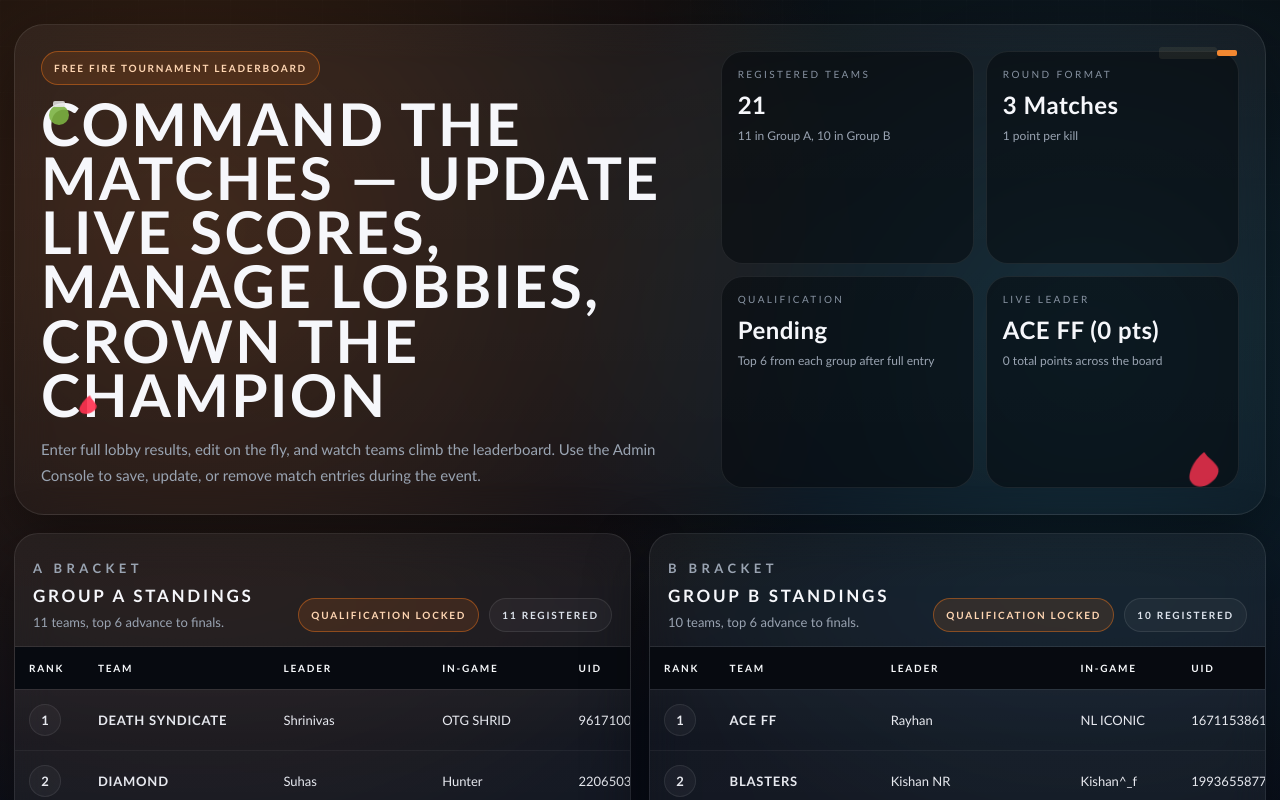
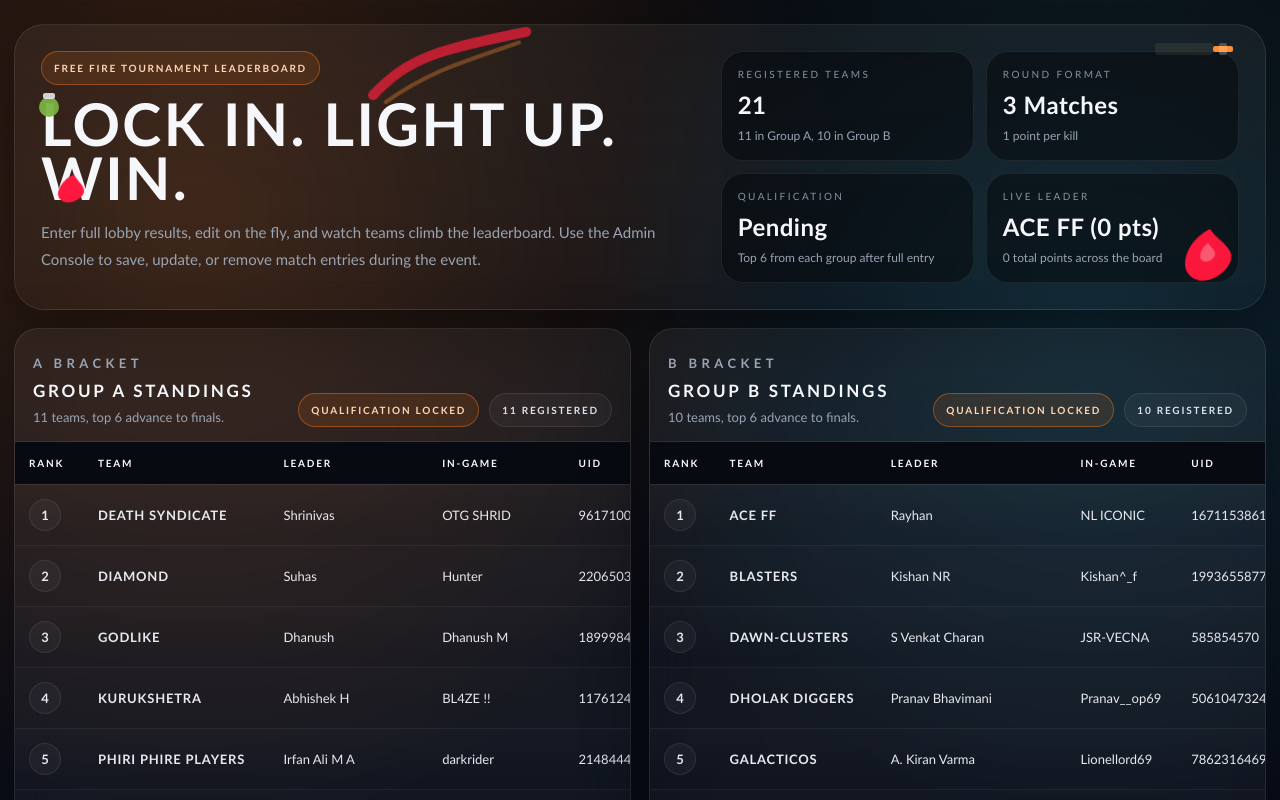
Before and after one commit to Singhmedhansh/Game_Leaderboard, a React (Vite) app in the folder client/: page / in a window 1280 px wide. Shown: the top 800 px of the page. Built offline with nearby package versions, Linux system fonts and the light colour scheme.

Commit message:
feat: stronger hero copy and combat effects

```diff
--- a/client/src/App.jsx
+++ b/client/src/App.jsx
@@ -598,7 +598,7 @@ export default function App() {
       <motion.section className="ff-hero" initial={{ opacity: 0, y: 14 }} animate={{ opacity: 1, y: 0 }} transition={{ duration: 0.35 }}>
         <div className="ff-hero-copy">
           <Pill tone="accent">Free Fire Tournament Leaderboard</Pill>
-          <h1>Command the Matches — Update live scores, manage lobbies, crown the champion</h1>
+          <h1>Lock In. Light Up. Win.</h1>
           <p>Enter full lobby results, edit on the fly, and watch teams climb the leaderboard. Use the Admin Console to save, update, or remove match entries during the event.</p>
         </div>
 
--- a/client/src/components/AnimatedEffects.jsx
+++ b/client/src/components/AnimatedEffects.jsx
@@ -4,22 +4,30 @@ import { useEffect, useState } from 'react';
 export default function AnimatedEffects({ enabled = true, burstKey = 0, muzzleKey = 0 }) {
   const float = { y: [0, -8, 0, 6, 0], rotate: [0, 6, -6, 0] };
   const floatFast = { y: [0, -6, 0], rotate: [0, 18, 0] };
+  const flash = {
+    opacity: [0, 0.72, 0],
+    scale: [0.85, 1.08, 0.95],
+    rotate: [-4, 4, -2]
+  };
 
   const transitionSlow = { duration: 6, repeat: Infinity, repeatType: 'loop', ease: 'easeInOut' };
   const transitionFast = { duration: 3.2, repeat: Infinity, repeatType: 'loop', ease: 'easeInOut' };
 
   const [particles, setParticles] = useState([]);
   const [muzzleFlash, setMuzzleFlash] = useState(0);
+  const [impactKey, setImpactKey] = useState(0);
 
   useEffect(() => {
     if (!enabled || !burstKey) return;
-    const count = 8;
+    setImpactKey(burstKey);
+    const count = 16;
     const next = Array.from({ length: count }).map((_, i) => ({
       id: `${burstKey}-${i}`,
-      dx: (Math.random() - 0.5) * 120,
-      dy: -Math.random() * 80 - 20,
-      scale: 0.6 + Math.random() * 0.9,
-      delay: Math.random() * 0.06
+      dx: (Math.random() - 0.5) * 220,
+      dy: (Math.random() - 0.5) * 140,
+      scale: 0.8 + Math.random() * 1.15,
+      delay: Math.random() * 0.08,
+      hue: i % 3
     }));
 
     setParticles(next);
@@ -38,23 +46,36 @@ export default function AnimatedEffects({ enabled = true, burstKey = 0, muzzleKe
 
   return (
     <div className="ff-hero-effects" aria-hidden>
+      <AnimatePresence>
+        {impactKey ? (
+          <motion.div
+            className="ff-impact-flash"
+            initial={{ opacity: 0 }}
+            animate={flash}
+            exit={{ opacity: 0 }}
+            transition={{ duration: 0.5, ease: 'easeOut' }}
+          />
+        ) : null}
+      </AnimatePresence>
+
       <motion.div className="ff-effect ff-effect-gun" animate={float} transition={transitionSlow}>
         <svg width="88" height="24" viewBox="0 0 88 24" fill="none" xmlns="http://www.w3.org/2000/svg">
           <rect x="0" y="6" width="58" height="12" rx="3" fill="#FFD49A" fillOpacity="0.08" />
           <rect x="58" y="9" width="20" height="6" rx="2" fill="#FF8E32" />
+          <rect x="64" y="6" width="8" height="12" rx="2" fill="#ffe9d1" fillOpacity="0.25" />
           <AnimatePresence>
             {muzzleFlash ? (
               <motion.rect
-                x={66}
-                y={6}
-                width={20}
-                height={12}
+                x={60}
+                y={4}
+                width={28}
+                height={16}
                 rx={2}
-                fill="#fff6e8"
+                fill="#fff8eb"
                 initial={{ opacity: 0 }}
                 animate={{ opacity: [0, 1, 0] }}
                 exit={{ opacity: 0 }}
-                transition={{ duration: 0.18 }}
+                transition={{ duration: 0.22 }}
               />
             ) : null}
           </AnimatePresence>
@@ -69,14 +90,22 @@ export default function AnimatedEffects({ enabled = true, burstKey = 0, muzzleKe
       </motion.div>
 
       <motion.div className="ff-effect ff-effect-blood" animate={floatFast} transition={transitionFast}>
-        <svg width="48" height="48" viewBox="0 0 48 48" fill="none" xmlns="http://www.w3.org/2000/svg">
-          <path d="M24 2c4 6 10 8 14 14 4 6-2 14-8 18-6 4-14 4-18-2C8 28 12 12 24 2z" fill="#ff3250" fillOpacity="0.95" />
+        <svg width="78" height="78" viewBox="0 0 78 78" fill="none" xmlns="http://www.w3.org/2000/svg">
+          <path d="M39 2c5.7 8.2 14.8 11.4 20.8 20.6 6 9.3-2.6 20.7-12 27-9.2 6.2-22.6 6.3-29.2-3.2C12 36.8 17.3 14 39 2z" fill="#ff183d" fillOpacity="0.98" />
+          <path d="M38 16c2.2 3.6 5 5.2 6.8 8.4 1.9 3.2-1.2 7.4-4.3 9.2-3.1 1.8-7.2 1.8-9.2-1.1-1.9-2.9-.4-11.5 6.7-16.5z" fill="#ffd0d9" fillOpacity="0.35" />
         </svg>
       </motion.div>
 
       <motion.div className="ff-effect ff-effect-blood-sm" animate={floatFast} transition={{ ...transitionFast, duration: 2.2 }}>
-        <svg width="28" height="28" viewBox="0 0 28 28" fill="none" xmlns="http://www.w3.org/2000/svg">
-          <path d="M14 2c2.4 3.6 6 4.8 8.4 8 2.4 3.2-1.2 7.2-4.8 9.6-3.6 2.4-8.4 2.4-10.8-1.2C6 16 8.4 8 14 2z" fill="#ff3250" />
+        <svg width="42" height="42" viewBox="0 0 42 42" fill="none" xmlns="http://www.w3.org/2000/svg">
+          <path d="M21 2c3.5 5 8.8 6.8 12.1 11.8 3.4 5-1.5 11.1-6.9 14.7-5.4 3.6-12.8 3.6-16.1-1.8C7.2 22.3 9.8 9.4 21 2z" fill="#ff183d" />
+        </svg>
+      </motion.div>
+
+      <motion.div className="ff-effect ff-effect-slashed" animate={{ opacity: [0.65, 1, 0.7], y: [0, -4, 0], rotate: [-6, 3, -2] }} transition={{ duration: 2.8, repeat: Infinity, ease: 'easeInOut' }}>
+        <svg width="170" height="72" viewBox="0 0 170 72" fill="none" xmlns="http://www.w3.org/2000/svg">
+          <path d="M6 58C44 24 74 18 164 8" stroke="#ff1f3d" strokeWidth="10" strokeLinecap="round" />
+          <path d="M18 66C62 40 92 34 156 18" stroke="#ff8e32" strokeOpacity="0.5" strokeWidth="4" strokeLinecap="round" />
         </svg>
       </motion.div>
 
@@ -86,8 +115,9 @@ export default function AnimatedEffects({ enabled = true, burstKey = 0, muzzleKe
             key={p.id}
             className="ff-particle"
             initial={{ opacity: 1, x: 0, y: 0, scale: 0.2 }}
-            animate={{ opacity: 0, x: p.dx, y: p.dy, scale: p.scale }}
+            animate={{ opacity: 0, x: p.dx, y: p.dy, scale: p.scale, rotate: p.hue * 42 }}
             transition={{ duration: 0.72, delay: p.delay, ease: 'easeOut' }}
+            style={p.hue === 1 ? { background: 'linear-gradient(180deg, #ffdae2, #ff3250)' } : p.hue === 2 ? { background: 'linear-gradient(180deg, #ffd49a, #ff5e2b)' } : undefined}
           />
         ))}
       </div>
--- a/client/src/styles.css
+++ b/client/src/styles.css
@@ -103,10 +103,22 @@ input, select {
   mix-blend-mode: screen;
 }
 
-.ff-effect-gun { top: 16px; right: 18px; opacity: 0.95; transform: translateZ(0); }
-.ff-effect-grenade { top: 72px; left: 28px; opacity: 0.95; }
-.ff-effect-blood { bottom: 12px; right: 38px; opacity: 0.85; }
-.ff-effect-blood-sm { bottom: 86px; left: 58px; opacity: 0.92; }
+.ff-impact-flash {
+  position: absolute;
+  inset: -8px;
+  border-radius: 30px;
+  background:
+    radial-gradient(circle at 50% 50%, rgba(255, 36, 69, 0.58), rgba(255, 36, 69, 0.16) 32%, transparent 68%),
+    linear-gradient(135deg, rgba(255, 122, 24, 0.24), rgba(255, 36, 69, 0.1));
+  box-shadow: 0 0 0 1px rgba(255, 122, 24, 0.12), 0 0 80px rgba(255, 36, 69, 0.24) inset;
+  filter: blur(0.2px);
+}
+
+.ff-effect-gun { top: 12px; right: 22px; opacity: 1; transform: translateZ(0) scale(1.08); }
+.ff-effect-grenade { top: 64px; left: 18px; opacity: 1; transform: scale(1.2); }
+.ff-effect-blood { bottom: 0; right: 18px; opacity: 1; }
+.ff-effect-blood-sm { bottom: 88px; left: 34px; opacity: 1; }
+.ff-effect-slashed { left: 28%; top: 2%; opacity: 0.9; }
 
 .ff-particles {
   position: absolute;
@@ -116,13 +128,13 @@ input, select {
 
 .ff-particle {
   position: absolute;
-  left: calc(50% + 40px);
-  top: calc(50% - 10px);
-  width: 8px;
-  height: 8px;
-  border-radius: 6px;
+  left: calc(44% + 48px);
+  top: calc(50% - 18px);
+  width: 12px;
+  height: 12px;
+  border-radius: 999px;
   background: linear-gradient(180deg, #ffd6b3, #ff6d00);
-  box-shadow: 0 6px 18px rgba(255, 100, 0, 0.12);
+  box-shadow: 0 8px 22px rgba(255, 36, 69, 0.24);
 }
 
 .ff-hero-copy h1,
```
